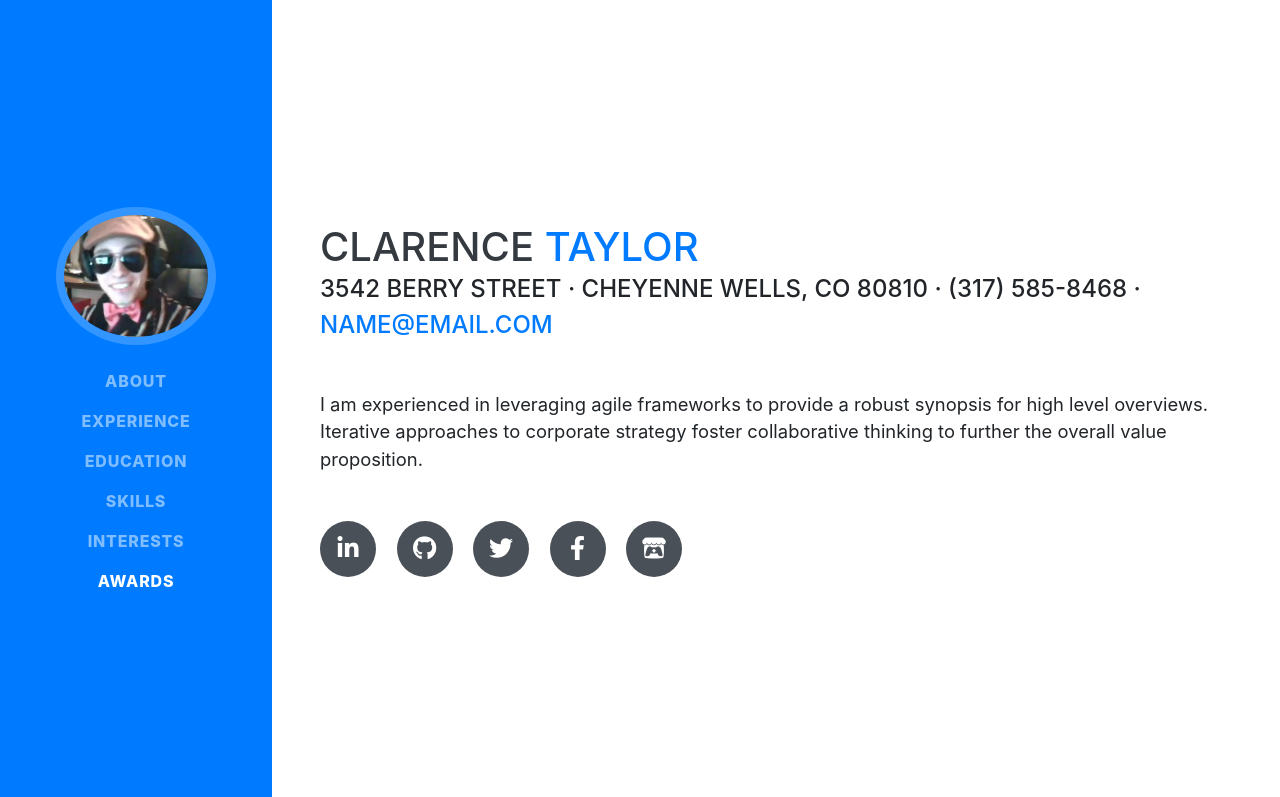
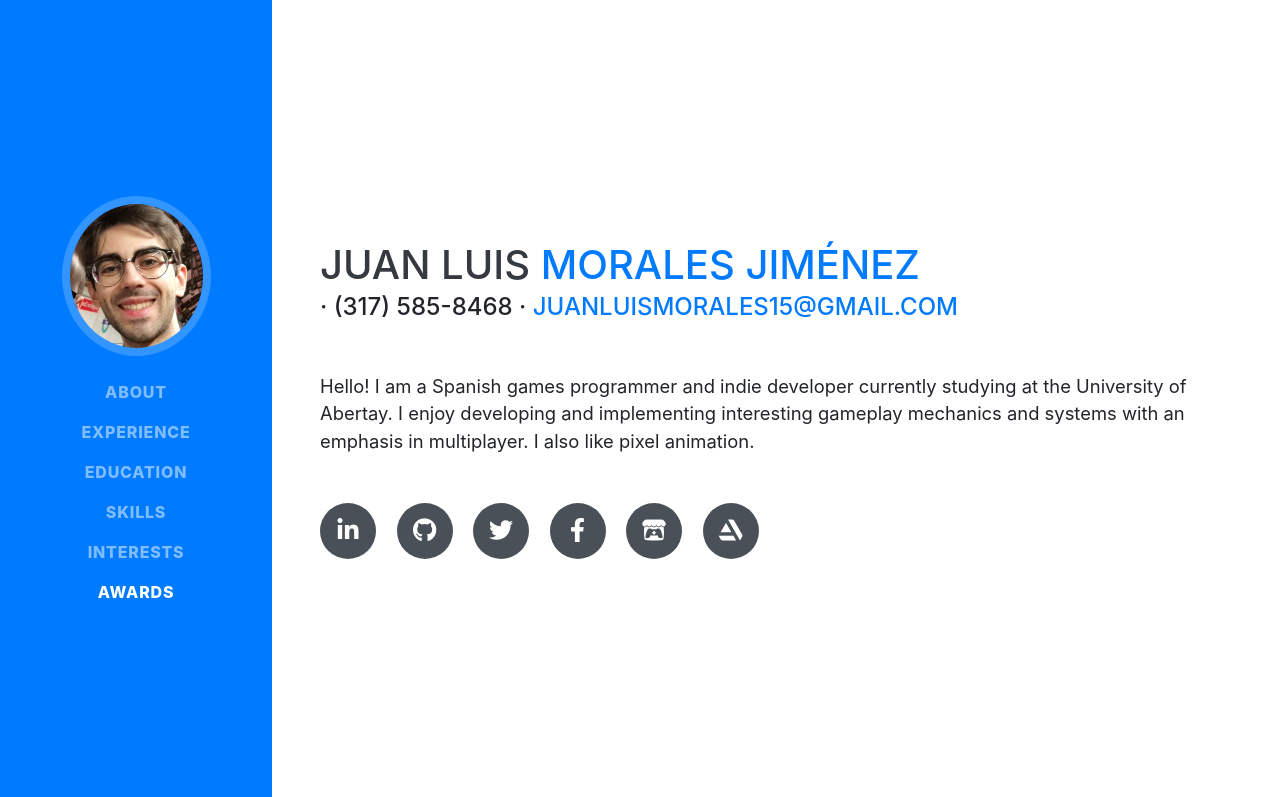
Before and after one commit to JuanluMorales/juanlumorales.github.io, a website with bundled scripts: page index.html in a window 1280 px wide. Shown: the top 797 px of the page. Built offline with nearby package versions, Linux system fonts and the light colour scheme; a web font is replaced by a local one.

Commit message:
Change img, updated about

```diff
--- a/index.html
+++ b/index.html
@@ -29,7 +29,7 @@
     <a class="navbar-brand js-scroll-trigger" href="#page-top">
       <span class="d-block d-lg-none">Juan Luis Morales</span>
       <span class="d-none d-lg-block">
-        <img class="img-fluid img-profile rounded-circle mx-auto mb-2" src="img/profile.png" alt="">
+        <img class="img-fluid img-profile rounded-circle mx-auto mb-2" src="img/profile.jpg" alt="">
       </span>
     </a>
     <button class="navbar-toggler" type="button" data-toggle="collapse" data-target="#navbarSupportedContent" aria-controls="navbarSupportedContent" aria-expanded="false" aria-label="Toggle navigation">
@@ -63,28 +63,32 @@
 
     <section class="resume-section p-3 p-lg-5 d-flex align-items-center" id="about">
       <div class="w-100">
-        <h1 class="mb-0">Clarence
-          <span class="text-primary">Taylor</span>
+        <h1 class="mb-0">Juan Luis
+          <span class="text-primary">Morales Jiménez</span>
         </h1>
-        <div class="subheading mb-5">3542 Berry Street · Cheyenne Wells, CO 80810 · (317) 585-8468 ·
-          <a href="mailto:name@email.com">name@email.com</a>
+        <div class="subheading mb-5"> · (317) 585-8468 ·
+          <a href="mailto:juanluismorales15@gmail.com">juanluismorales15@gmail.com</a>
         </div>
-        <p class="lead mb-5">I am experienced in leveraging agile frameworks to provide a robust synopsis for high level overviews. Iterative approaches to corporate strategy foster collaborative thinking to further the overall value proposition.</p>
+        <p class="lead mb-5">Hello! I am a Spanish games programmer and indie developer currently studying at the University of Abertay.
+          I enjoy developing and implementing interesting gameplay mechanics and systems with an emphasis in multiplayer. I also like pixel animation.</p>
         <div class="social-icons">
-          <a href="#">
+          <a href="https://www.linkedin.com/in/juan-luis-morales-jimenez/" target="_blank">
             <i class="fab fa-linkedin-in"></i>
           </a>
-          <a href="#">
+          <a href="https://github.com/JuanluMorales" target="_blank">
             <i class="fab fa-github"></i>
           </a>
-          <a href="#">
+          <a href="https://twitter.com/juanluismoral16" target="_blank">
             <i class="fab fa-twitter"></i>
           </a>
-          <a href="#">
+          <a href="https://www.facebook.com/Juanlu13" target="_blank">
             <i class="fab fa-facebook-f"></i>
           </a>
           <a href="https://juanlumorales.itch.io" target="_blank" > <!-- target="_blank" forces the link to open in a new tab -->
             <i class="fab fa-itch-io"></i>
+          </a>
+          <a href="https://www.artstation.com/juanlumorales" target="_blank" > <!-- target="_blank" forces the link to open in a new tab -->
+            <i class="fab fa-artstation"></i>
           </a>
         </div>
       </div>
--- a/scss/_variables.scss
+++ b/scss/_variables.scss
@@ -14,7 +14,7 @@ $gray-800: #343a40 !default;
 $gray-900: #212529 !default;
 $black:    #000 !default;
 
-$blue:    #007bff !default;
+$blue:    #124f91 !default;
 $indigo:  #6610f2 !default;
 $purple:  #6f42c1 !default;
 $pink:    #e83e8c !default;
@@ -25,7 +25,7 @@ $green:   #28a745 !default;
 $teal:    #20c997 !default;
 $cyan:    #17a2b8 !default;
 
-$primary:       $orange !default;
+$primary:       $blue !default;
 $secondary:     $gray-600 !default;
 $success:       $green !default;
 $info:          $cyan !default;
```
Also changed, not shown: README.md (deleted), css/resume.css, css/resume.min.css, img/profile.jpg (added), img/profile.png (deleted).
